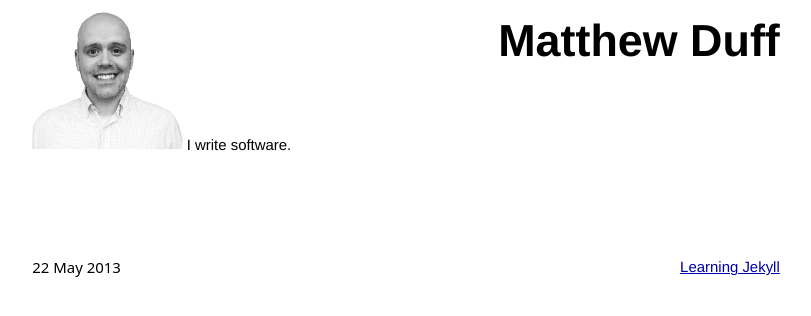
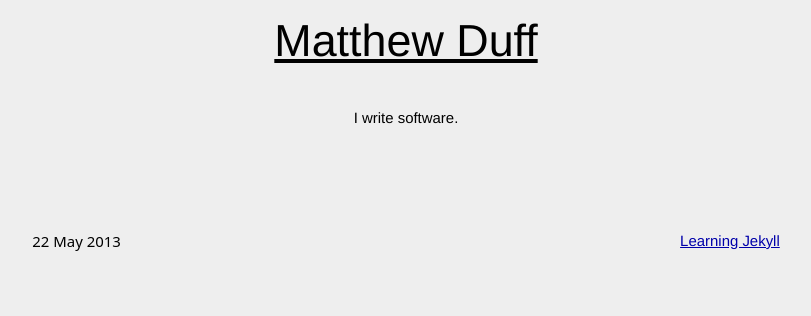
Before and after one commit to Hunta01/mattcantstop.github.io, a Jekyll site: the page built from index.html, in a window 1280 px wide. Shown: the top 316 px of the page, without its empty margins (234-1045 px from the left). Built offline with Jekyll 4.4.1, drawn with Linux system fonts in a browser that asks for light colours; nearby versions of some CDN libraries; a style sheet for code colours, icons or effects is not loaded.

Commit message:
changed layout and started to give it some love

```diff
--- a/_layouts/default.html
+++ b/_layouts/default.html
@@ -16,22 +16,18 @@
 
     </head>
     <body>
-
       <div class="container">
-          <div class="site">
-            <div class="header">
-              <img src='matt_bricks.png' alt='Matthew Duff'>
-              <div class="title"><a href="/">{{ site.name }}</a></div>
+        <div class="title">
+          <a href="/">{{ site.name }}</a>
+        </div>
+        <div class='social_tabs'>
           <a href='https://github.com/mattcantstop'><i class="icon-github"></i></a>
           <a href='https://twitter.com/mattcantstop'><i class="icon-twitter"></i></a>
-                I write software.
+          <p>I write software.</p>
         </div>
           {{ content }}
-
         <div class="footer">
         </div>
-          </div>
       </div> <!-- /container -->
-
     </body>
 </html>
--- a/css/main.css
+++ b/css/main.css
@@ -67,43 +67,29 @@ ul.posts a {
 /* Site
 /*
 /*****************************************************************************/
+body {
+  background-color: #eee;
+}
 
-.site {
+.container {
   font-size: 115%;
-  text-align: justify;
   width: 50em;
   margin: 0 auto 2em;
   line-height: 1.5em;
+  background-color: #EEE;
 }
 
-.site .header a {
-  font-weight: bold;
-  text-decoration: none;
-}
-
-.site .header img {
-  height: 150px;
-  display: inline;
-}
-
-.site .header .title {
+.container .title {
   margin: 2em 0;
   font-size: 1em;
   text-align: center;
-  float: right;
   display: inline-block;
 }
 
-.site .header .title a {
+.container .title a {
   color: #000;
   font-size: 3em;
   display: inline-block;
-}
-
-.site .header .descrip {
-  color: #000;
-  font-size: 1em;
-  text-align: center;
 }
 
 .icon-github {
```
Lines whose indentation alone changed are shown as unchanged.
